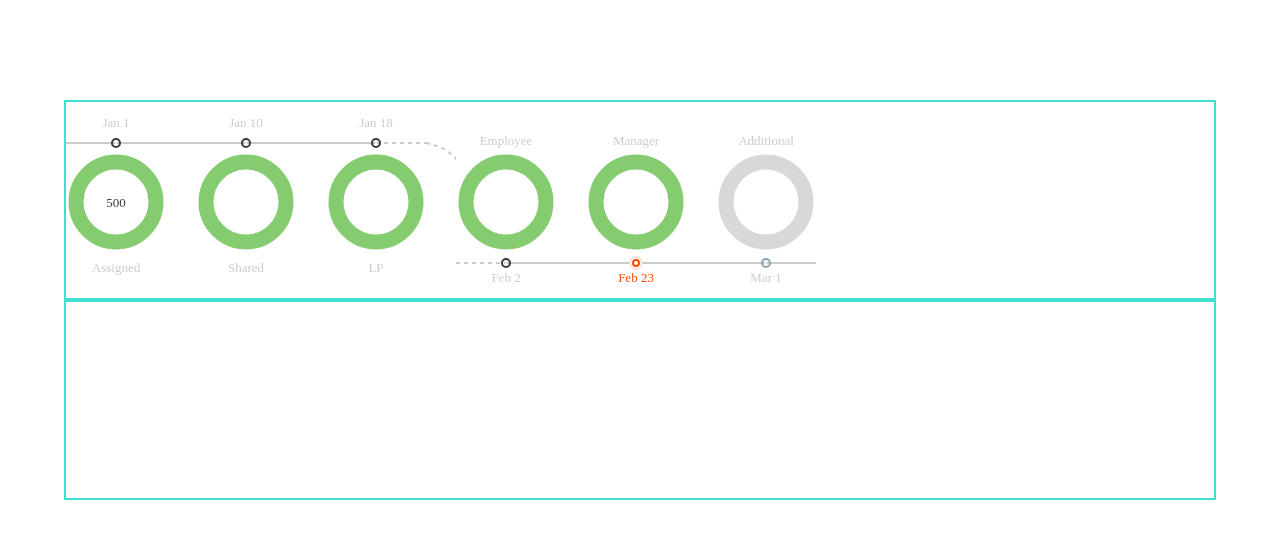
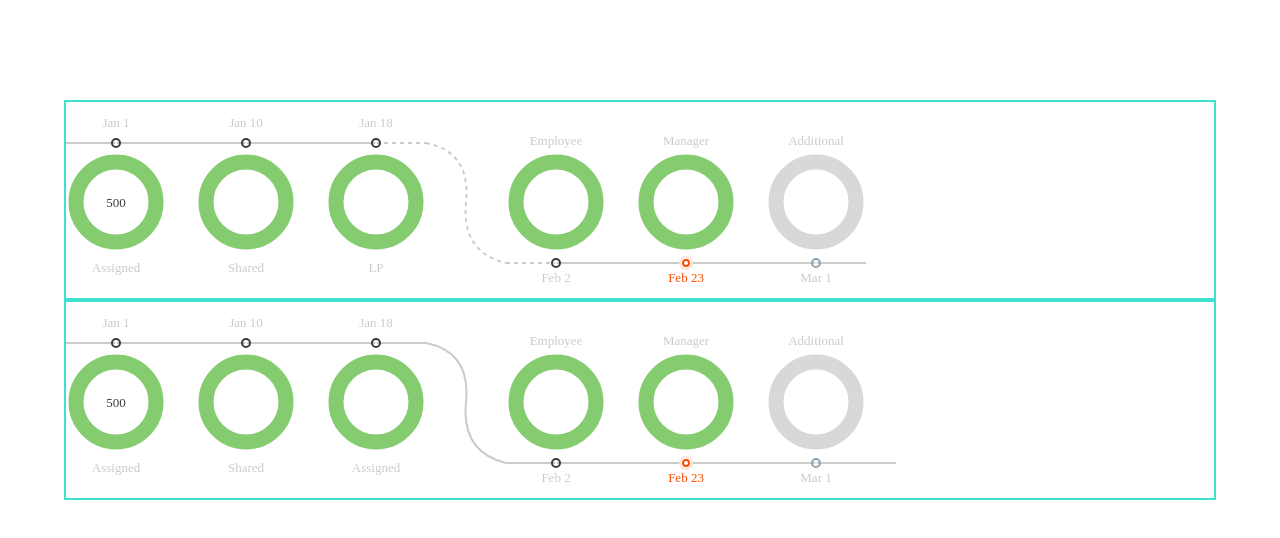
Before and after one commit to indieNik/custom-bootstrap, a website: page graphs.html in a window 1280 px wide. Drawn offline with Linux system fonts and the light colour scheme.

Commit message:
JS rendered SVG - DONE

```diff
--- a/graphs.html
+++ b/graphs.html
@@ -48,7 +48,7 @@
 		<!-- <svg class="graph__connector--top-inverted" height="200" width="100">
 			<path d="M 0 41 Q 45 40, 50 100 T 100 161" fill="none" stroke="#CBCBCB" stroke-width="2"/>
 		</svg> -->
-		<svg class="connector" height="200" width="80">
+		<svg class="connector connector--curve">
 			<path class="connector__line connector__line--curve connector__line--dashed" />
 		</svg>
 
@@ -85,8 +85,6 @@
 		</svg>
 	</div>
 
-	<div id="graph-container" class="graph-container">
-	</div>
 </body>
 
 </html>
--- a/js/draw_graph.js
+++ b/js/draw_graph.js
@@ -1,4 +1,8 @@
-function drawGraphLabel(svgId, position, value, inverted) {
+function appendToDom(svg, child) {
+    svg.appendChild(child);
+}
+
+function drawGraphLabel(svgId, position, value, inverted, state) {
     let svgns = "http://www.w3.org/2000/svg";
     let svg = document.getElementById(svgId);
     let label = document.createElementNS(svgns, "text");
@@ -7,11 +11,14 @@ function drawGraphLabel(svgId, position, value, inverted) {
     inverted ? renderedPosition = 'inverted-' + position : renderedPosition = position;
 
     let classVal = "graph__label graph__label--" + renderedPosition;
+    if(state) classVal += ' graph__label--' + state;
+
     // console.log('Final Class val: ', classVal);
     label.setAttributeNS(null, "class", classVal);
     if (value) label.textContent = value;
 
-    svg.appendChild(label);
+    // svg.appendChild(label);
+    appendToDom(svg, label);
 }
 
 function drawGraphLine(svgId, position, inverted, dashed) {
@@ -26,7 +33,8 @@ function drawGraphLine(svgId, position, inverted, dashed) {
     // console.log('Final Class val: ', classVal);
     graphLine.setAttributeNS(null, "class", classVal);
 
-    svg.appendChild(graphLine);
+    // svg.appendChild(graphLine);
+    appendToDom(svg, graphLine);
 }
 
 function drawGraphCircle(svgId, state) {
@@ -40,7 +48,8 @@ function drawGraphCircle(svgId, state) {
     // console.log('Final Class val: ', classVal);
     circle.setAttributeNS(null, "class", classVal);
 
-    svg.appendChild(circle);
+    // svg.appendChild(circle);
+    appendToDom(svg, circle);
 }
 
 function drawGraphMarker(svgId, inverted, state) {
@@ -61,29 +70,35 @@ function drawGraphMarker(svgId, inverted, state) {
         // console.log('Final Outer Class val: ', classVal);
         outerMarker.setAttributeNS(null, "class", classVal);
         svg.appendChild(outerMarker);
+        appendToDom(svg, outerMarker)
     }
 
-    svg.appendChild(marker);
+    // svg.appendChild(marker);
+    appendToDom(svg, marker);
 }
 
-function drawGraphConnectorLine(svgId, inverted, dashed) {
+function drawGraphConnectorLine(svgId, inverted, dashed, curved) {
     let svgns = "http://www.w3.org/2000/svg";
     let svg = document.getElementById(svgId);
     let graphConnectorLine = document.createElementNS(svgns, "path");
     let classVal = "connector__line";
-    if (dashed) classVal += " connector__line--dashed"
-    if (inverted) classVal += " connector__line--inverted"
+    if (dashed) classVal += " connector__line--dashed";
+    if (inverted) classVal += " connector__line--inverted";
+    if (curved) classVal += " connector__line--curve";
 
     // console.log('Final Class val: ', classVal);
     graphConnectorLine.setAttributeNS(null, "class", classVal);
 
-    svg.appendChild(graphConnectorLine);
+    // svg.appendChild(graphConnectorLine);
+    appendToDom(svg, graphConnectorLine);
 }
 
-setTimeout(async function(){
+setTimeout(() => {
 
-    let json = {
-        'node1': {
+    let jsonData = [
+        {
+            'id': 'node1',
+            'type': 'node',
             'topLabel': 'Jan 1',
             'middleLabel': '500',
             'bottomLabel': 'Assigned',
@@ -93,7 +108,9 @@ setTimeout(async function(){
             'leftDashed' : false,
             'rightDashed' : false
         },
-        'node2': {
+        {
+            'id': 'node2',
+            'type': 'node',
             'topLabel': 'Jan 10',
             'middleLabel': '',
             'bottomLabel': 'Shared',
@@ -103,7 +120,9 @@ setTimeout(async function(){
             'leftDashed' : false,
             'rightDashed' : false
         },
-        'node3': {
+        {
+            'id': 'node3',
+            'type': 'node',
             'topLabel': 'Jan 18',
             'middleLabel': '',
             'bottomLabel': 'Assigned',
@@ -111,19 +130,29 @@ setTimeout(async function(){
             'status': 'shared',
             'activeState' : 'normal',
             'leftDashed' : false,
-            'rightDashed' : true
+            'rightDashed' : false
         },
-        'node4': {
+        {
+            'id': 'graph_connector_curve',
+            'type': 'connector',
+            'inverted': false,
+            'dashed' : false
+        },
+        {
+            'id': 'node4',
+            'type': 'node',
             'topLabel': 'Employee',
             'middleLabel': '',
             'bottomLabel': 'Feb 2',
             'inverted': true,
             'status': 'shared',
             'activeState' : 'normal',
-            'leftDashed' : true,
+            'leftDashed' : false,
             'rightDashed' : false
         },
-        'node5': {
+        {
+            'id': 'node5',
+            'type': 'node',
             'topLabel': 'Manager',
             'middleLabel': '',
             'bottomLabel': 'Feb 23',
@@ -133,7 +162,9 @@ setTimeout(async function(){
             'leftDashed' : false,
             'rightDashed' : false
         },
-        'node6': {
+        {
+            'id': 'node6',
+            'type': 'node',
             'topLabel': 'Additional',
             'middleLabel': '',
             'bottomLabel': 'Mar 1',
@@ -143,47 +174,52 @@ setTimeout(async function(){
             'leftDashed' : false,
             'rightDashed' : false
         }
-    };
+    ];
+    let graph_container = document.createElement('div');
+    graph_container.setAttribute('id', 'graph_container_new');
+    graph_container.setAttribute('class', 'graph-container');
 
-    let graph_container = document.getElementById('graph-container');
+    document.body.appendChild(graph_container);
 
-    for (const nodeId in json) {
-
-        const node = json[nodeId];
-
-        // Create a SVG DOM element to paint
-        let graph = document.createElement('svg');
-        graph.setAttribute('id', nodeId);
+    jsonData.forEach( (node, index) => {
+        let svgns = "http://www.w3.org/2000/svg";
+        if(node.type === 'node') {
+            // Create a SVG DOM element to draw each graph node
+            let graph = document.createElementNS(svgns, 'svg');
+            graph.setAttribute('id', node.id);
             graph.setAttribute('class', 'graph');
             graph_container.appendChild(graph);
 
-        drawGraphCircle(nodeId, node['status']);
-        drawGraphLabel(nodeId, 'top', node['topLabel'], node['inverted']);
-        drawGraphLabel(nodeId, 'middle', node['middleLabel'], node['inverted']);
-        drawGraphLabel(nodeId, 'bottom', node['bottomLabel'], node['inverted']);
-        drawGraphLine(nodeId, 'left', node['inverted'], node['leftDashed']);
-        drawGraphLine(nodeId, 'right', node['inverted'], node['rightDashed']);
-        drawGraphMarker(nodeId, node['inverted'], node['activeState']);
-        await sleep(500);
+            drawGraphCircle(node.id, node.status);
+            drawGraphLabel(node.id, 'top', node.topLabel, node.inverted, 'normal');
+            drawGraphLabel(node.id, 'middle', node.middleLabel, node.inverted, node.activeState);
+            drawGraphLabel(node.id, 'bottom', node.bottomLabel, node.inverted, node.activeState);
+            drawGraphLine(node.id, 'left', node.inverted, node.leftDashed);
+            drawGraphLine(node.id, 'right', node.inverted, node.rightDashed);
+            drawGraphMarker(node.id, node.inverted, node.activeState);
 
-        if(nodeId != 'node8') {
-            let graph_container = document.getElementById('graph-container');
-            let graph_connector = document.createElement('svg');
-            let graph_connector_id = 'connector' + parseInt(Object.keys(json).indexOf(nodeId) + 1);
+            if (jsonData.length > index - 1) {
+                let graph_connector = document.createElementNS(svgns, 'svg');
+                let graph_connector_id = 'connector' + (index+1);
                 graph_connector.setAttribute('id', graph_connector_id);
                 graph_connector.setAttribute('class', 'connector');
                 graph_container.appendChild(graph_connector);
                 // Draw a dashed connector line only if the current node's right graphLine is dashed
-            drawGraphConnectorLine(graph_connector_id, node['inverted'], node['rightDashed']);
-            await sleep(1000);
+                drawGraphConnectorLine(graph_connector_id, node.inverted, node.rightDashed, false);
             }
+        } else {
+            // Remove the previous connector
+            let previousConnector = document.querySelectorAll(".connector:last-child");
+            console.log('Removing: ', previousConnector);
+            previousConnector[0].remove();
+            // Draw a curved connector
+            let graph_connector_curve = document.createElementNS(svgns, 'svg');
+            let graph_connector_curve_id = node.id;
+            graph_connector_curve.setAttribute('id', graph_connector_curve_id);
+            graph_connector_curve.setAttribute('class', 'connector connector--curve');
+            graph_container.appendChild(graph_connector_curve);
+            // Draw a dashed connector line only if the current node's right graphLine is dashed
+            drawGraphConnectorLine(graph_connector_curve_id, node.inverted, node.dashed, true);
         }
-
-    console.log(graph_container);
-
-}, 0);
-
-function sleep(ms) {
-    console.log('Sleeping for ' + ms + ' seconds..');
-    return new Promise(resolve => setTimeout(resolve, ms));
-}
+    });
+}, 1000);
--- a/scss/graphs.scss
+++ b/scss/graphs.scss
@@ -66,6 +66,9 @@
 .connector {
 	height: 200px;
 	width: 30px;
+	&--curve {
+		width: 80px;
+	}
 }
 
 .connector__line {
```
Also changed, not shown: css/graphs.css, 1 other file. Lines whose indentation alone changed are shown as unchanged.
